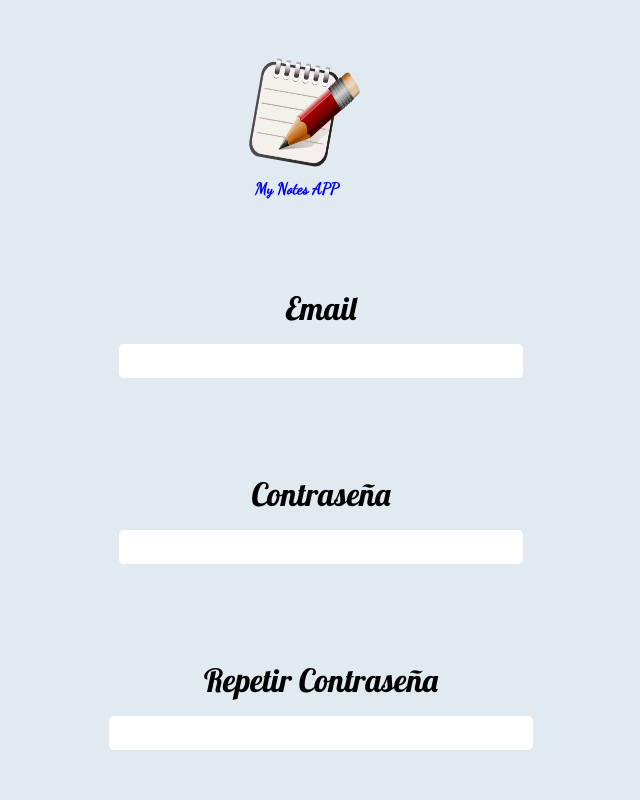
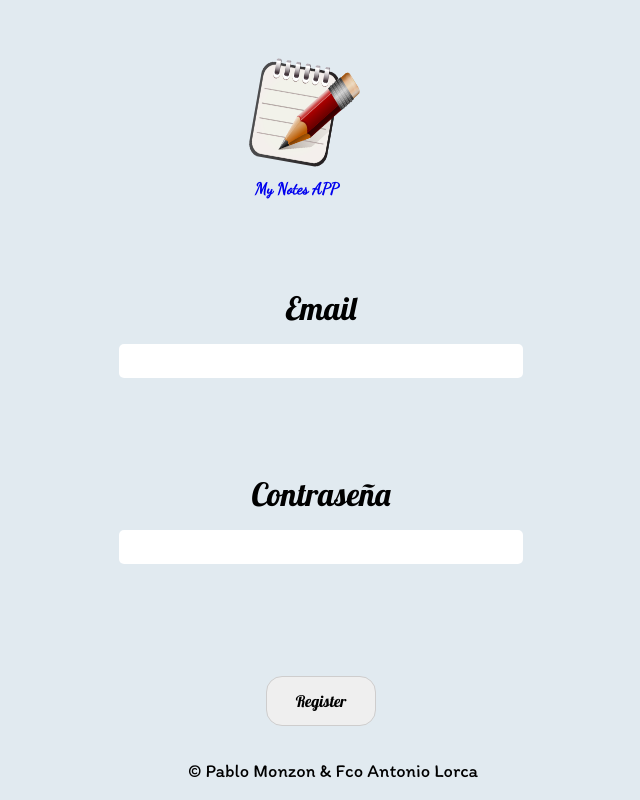
Before and after one commit to pablomonzon95/My_notes_app, a React (Create React App) app: page /register in a window 1280 px wide. Shown: the top 800 px of the page, without its empty margins (319-959 px from the left). Built offline with nearby package versions, Linux system fonts and the light colour scheme.

Commit message:
he empezado el registro correctamente

```diff
--- a/src/Components/Footer/style.css
+++ b/src/Components/Footer/style.css
@@ -1,9 +1,9 @@
 @import url("https://fonts.googleapis.com/css2?family=Itim&display=swap");
 .footer {
   width: 98%;
-  display: flex;
   font-weight: 500;
-  justify-content: flex-end;
+  padding-left: 1.5rem;
+  text-align: center;
 }
 .footer p {
   font-family: "Itim", cursive;
--- a/src/Components/Form/index.js
+++ b/src/Components/Form/index.js
@@ -1,11 +1,11 @@
 import "./style.css";
-export const Form = ({ textoBoton, children }) => {
+export const Form = ({ textoBoton, children, handleInputChangeFunction, handleSubmitFunction }) => {
   return (
-    <form className="form">
+    <form className="form" onSubmit={handleSubmitFunction}>
       <label htmlFor="email">Email</label>
-      <input type="email" id="email" name="email"></input>
+      <input onChange={handleInputChangeFunction} type="email" id="email" name="email" required></input>
       <label>Contraseña</label>
-      <input type="password" id="password" name="password"></input>
+      <input onChange={handleInputChangeFunction} type="password" id="password" name="password" required></input>
       <div className="children">{children}</div>
       <button>{textoBoton}</button>
     </form>
--- a/src/Components/NotesSection/style.css
+++ b/src/Components/NotesSection/style.css
@@ -23,10 +23,11 @@
   box-shadow: 5px 5px 15px gray;
   align-items: center;
   border: 0.5px solid rgba(199, 196, 196, 0.966);
-  height: 15rem;
-  width: 15rem;
+  height: 13.5rem;
+  width: 13.5rem;
   padding: 0.5rem;
   text-align: center;
   font-family: "Caveat", cursive;
   font-size: 1.5rem;
+  box-shadow: 4px 5px rgba(0, 0, 0, 0.2);
 }
--- a/src/views/Login/style.css
+++ b/src/views/Login/style.css
@@ -3,7 +3,7 @@
   display: flex;
   flex-direction: column;
   align-items: center;
-  height: 100vh;
+  min-height: 100vh;
 }
 
 .formLogin form {
--- a/src/views/Register/index.js
+++ b/src/views/Register/index.js
@@ -1,17 +1,45 @@
 import "./style.css";
+import { useState } from "react";
+import axios from "axios";
 
 import { Form } from "../../Components/Form";
 import { Header } from "../../Components/Header";
 import { Footer } from "../../Components/Footer";
+
+
 export const Register = () => {
+
+  const [registerData, setregisterData] = useState({
+    email: '',
+    password: '',
+  })
+
+  const handleInputChangeRegister = (e) => {
+    let {name, value} = e.target
+    let newData = {...registerData, [name]:value}
+    setregisterData(newData)
+  }
+
+  const handleSubmitRegister = async (e) => {
+    e.preventDefault()
+    if(!e.target.checkValidity()){
+      console.log('Alguno de los campos de registro esta mal')
+    } else {
+      let res = await axios.post('http://localhost:8000/users' , registerData)
+      console.log(res.data)
+    }
+
+  }
+
   return (
     <div className="formRegister">
       <Header></Header>
-      <Form textoBoton="Register">
-        <div className="extra-input">
+      <Form handleInputChangeFunction = {handleInputChangeRegister} handleSubmitFunction = {handleSubmitRegister}
+      textoBoton="Register">
+       { /* <div className="extra-input">
           <label htmlFor="repetiremail"> Repetir Contraseña</label>
-          <input type="password" id="repetiremail" name="repetiremail"></input>
-        </div>
+          <input  type="password" id="repetiremail" name="repetiremail" ></input>
+  </div> */}
       </Form>
       <Footer></Footer>
     </div>
--- a/src/views/Register/style.css
+++ b/src/views/Register/style.css
@@ -3,7 +3,7 @@
   display: flex;
   flex-direction: column;
   align-items: center;
-  height: 100vh;
+  min-height: 100vh;
 }
 
 .formRegister form {
```
